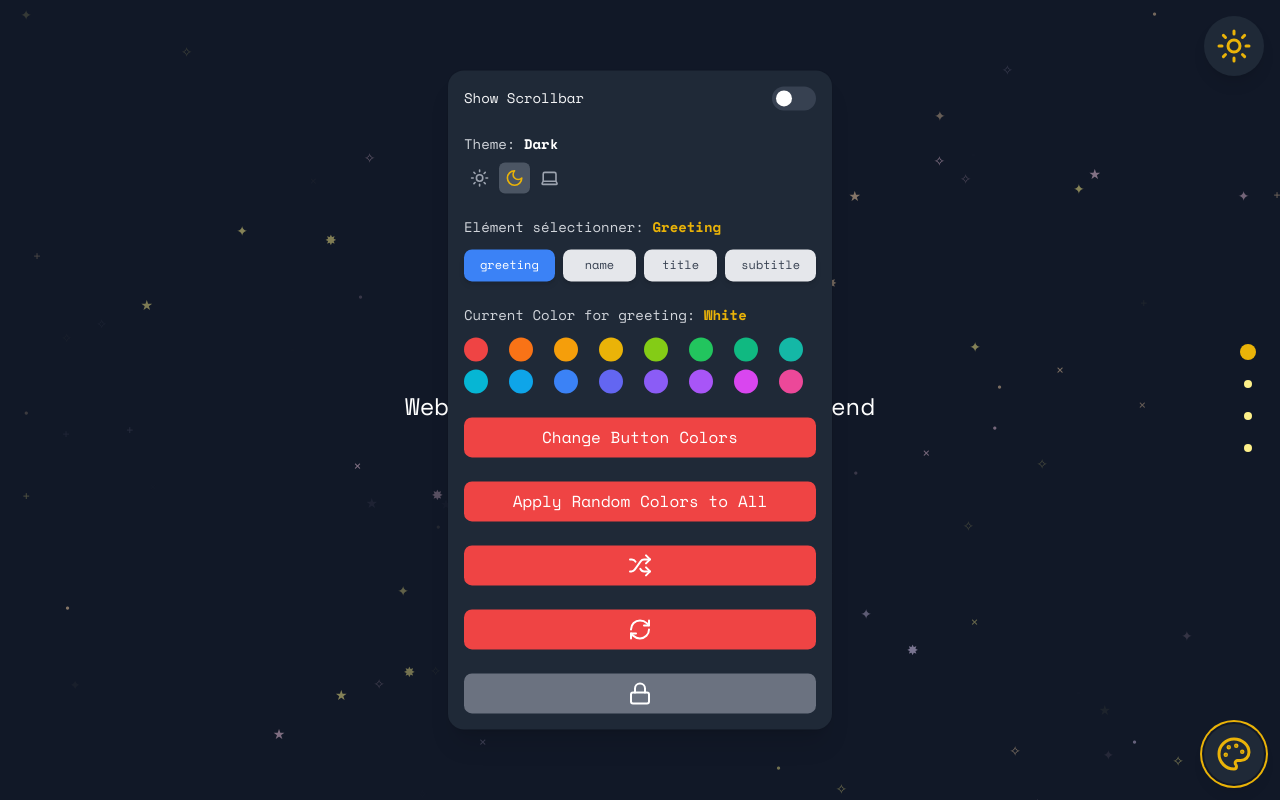
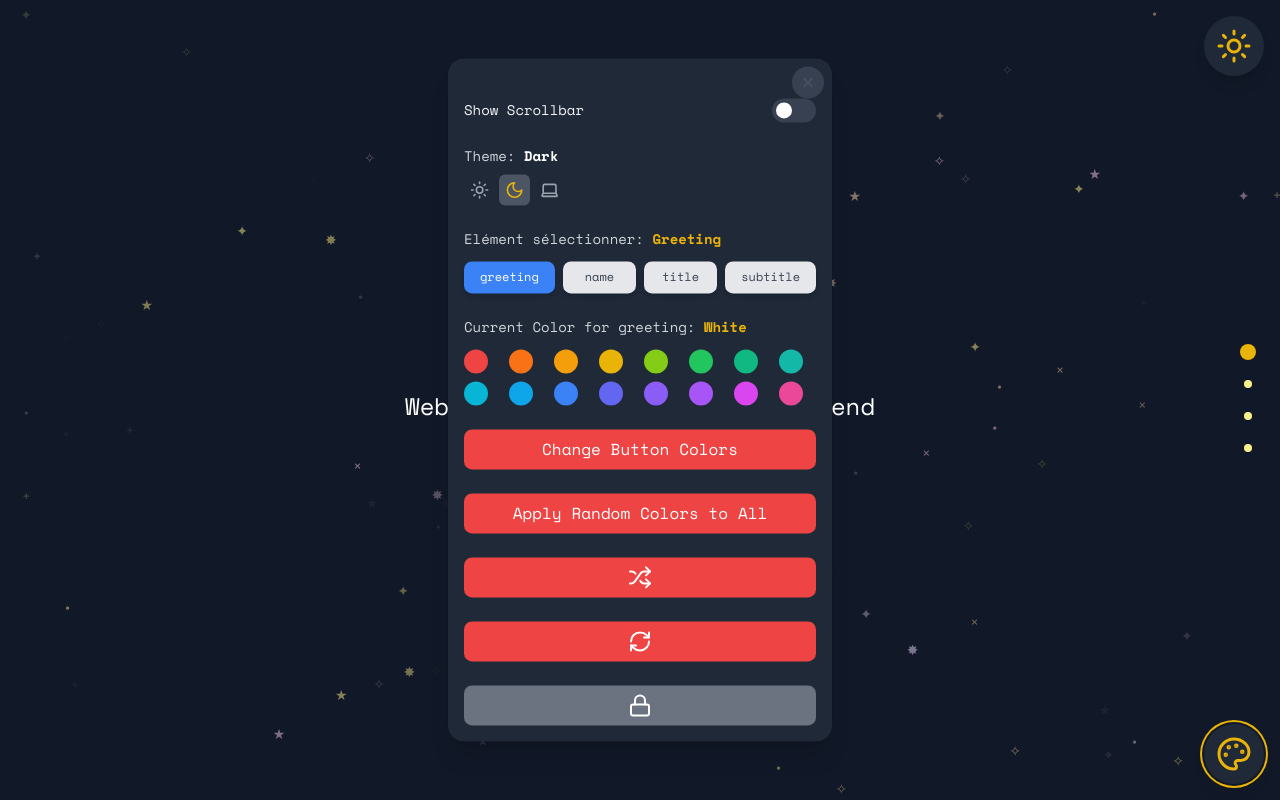
Before and after one commit to Pousset/mathispiette.fr, a Vue app in the folder frontend/: page /1 in a window 1280 px wide. Both pictures are taken after a click on the button 1234 px from the left and 754 px from the top of the page. Built offline with nearby package versions, Linux system fonts and the light colour scheme.

Commit message:
Close le menu

```diff
--- a/frontend/src/components/base/SettingsMenu.vue
+++ b/frontend/src/components/base/SettingsMenu.vue
@@ -155,6 +155,27 @@ onUnmounted(() => {
       @mousedown="startDrag"
     >
       <div class="p-4 space-y-6" role="none">
+        <!-- Bouton pour fermer le menu -->
+        <button
+          class="absolute top-2 right-2 p-2 rounded-full bg-gray-200 hover:bg-gray-300 dark:bg-gray-700 dark:hover:bg-gray-600 transition-all duration-300"
+          @click="toggle"
+        >
+          <span class="sr-only">Fermer</span>
+          <svg
+            class="w-4 h-4"
+            fill="none"
+            stroke="currentColor"
+            viewBox="0 0 24 24"
+            xmlns="http://www.w3.org/2000/svg"
+          >
+            <path
+              stroke-linecap="round"
+              stroke-linejoin="round"
+              stroke-width="2"
+              d="M6 18L18 6M6 6l12 12"
+            ></path>
+          </svg>
+        </button>
         <div @click="handleScrollBarToggleClick">
           <ScrollBarToggle />
         </div>
```
